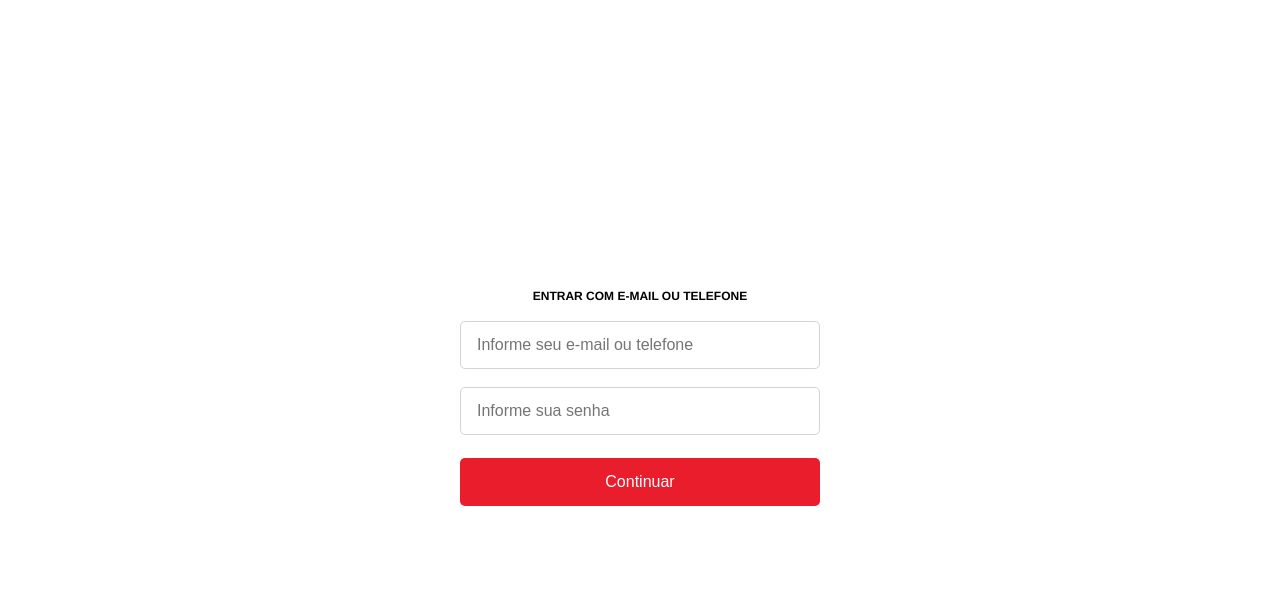
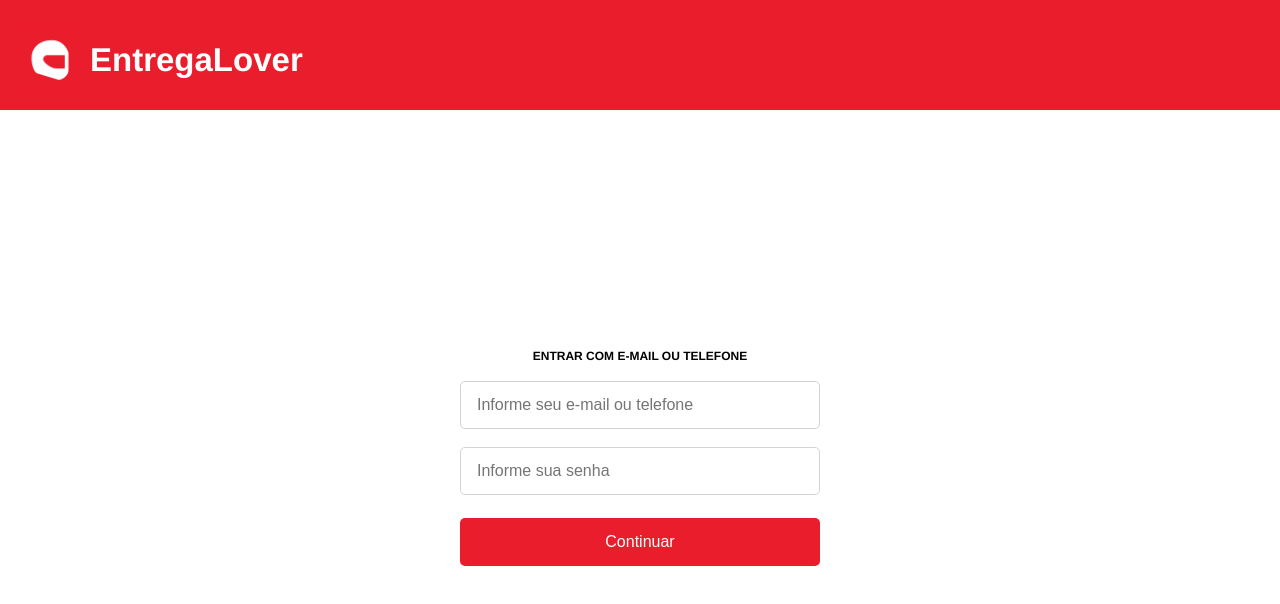
Before and after one commit to gustavopnunes/desafio-ilab-front, a React (Create React App) app: page /login in a window 1280 px wide. Shown: the top 604 px of the page. Built offline with nearby package versions, Linux system fonts and the light colour scheme.

Commit message:
Insertion of Header in Login Page

```diff
--- a/src/components/Header/index.js
+++ b/src/components/Header/index.js
@@ -4,15 +4,18 @@ import helmet from "./assets/capacete.png";
 import { useAuth } from "../../providers/AuthContext";
 
 
-function Header({children}) {
+function Header({ children }) {
 
     const { logout } = useAuth();
 
     return (
-        <div className="header__container">
+        <div className={children !== "EntregaLover" ? "header__container" : "header__container login_header"}>
             <img src={helmet} className="helmet_img" alt="capacete"></img>
             <span className="header_span">{children}</span>
-            <img src={logoutImg} className="logout_img" alt="botao sair" onClick={() => logout()}></img>
+            {children !== "EntregaLover" && (
+                <img src={logoutImg} className="logout_img" alt="botao sair" onClick={() => logout()}></img>
+
+            )}
         </div>
     );
 }
--- a/src/components/Header/style.css
+++ b/src/components/Header/style.css
@@ -26,3 +26,8 @@
     font-weight: bold;
     text-align: center;
 }
+
+.login_header {
+    justify-content: flex-start;
+    gap: 10px;
+}
--- a/src/index.css
+++ b/src/index.css
@@ -49,3 +49,27 @@ button {
   /* padding-bottom: 80px; */
   margin-bottom: 1rem;
 }
+
+.loginPage-container {
+  display: flex;
+  flex-direction: column;
+  align-items: center;
+  justify-content: center;
+  min-width: 100vw;
+  min-height: 100vh;
+
+  /* background-image: url("./components/Header/assets/background1.svg");
+  background-repeat: no-repeat;
+  background-position: center;
+  background-size: 500px; */
+}
+
+.login-container {
+  display: flex;
+  align-items: center;
+  justify-content: center;
+  flex-direction: column;
+  flex-grow: 1;
+  /* padding-bottom: 80px; */
+  margin-bottom: 1rem;
+}
--- a/src/pages/Login/index.js
+++ b/src/pages/Login/index.js
@@ -1,12 +1,14 @@
+import Header from "../../components/Header";
 import LoginForm from "../../components/LoginForm";
-
-import { Container } from "./styles";
 
 function Login() {
   return (
-    <Container>
-      <LoginForm />
-    </Container>
+    <div className="loginPage-container">
+      <Header>EntregaLover</Header>
+      <div className="login-container">
+        <LoginForm />
+      </div>
+    </div>
   );
 }
 
```
